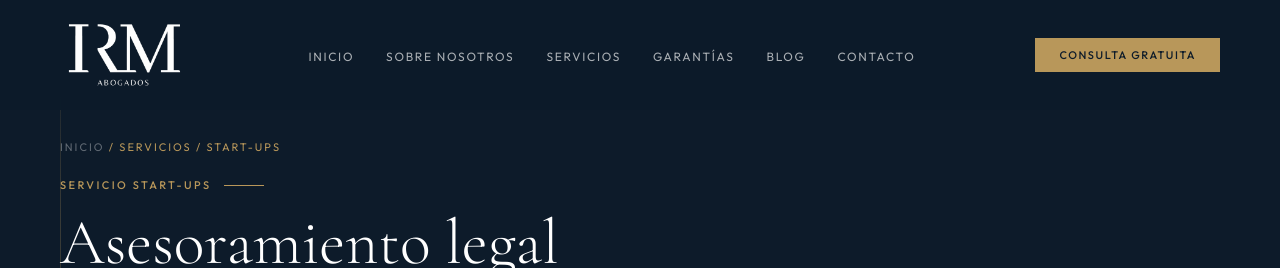
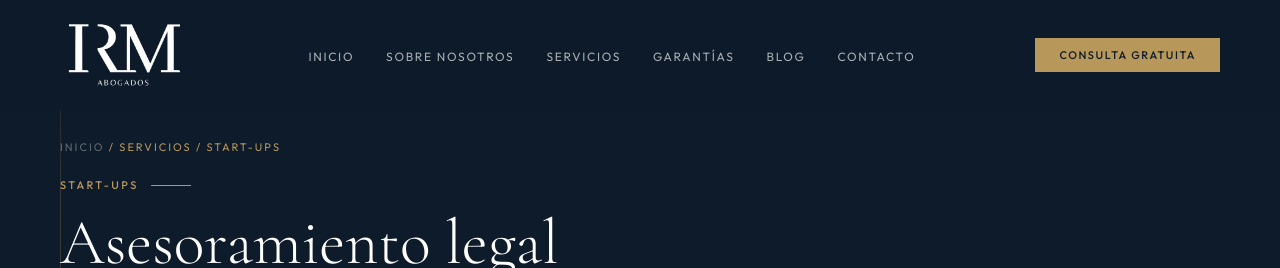
Before and after one commit to Ivanrm01/IRM-Abogados, a Next.js app: page /asesoramiento-start-ups in a window 1280 px wide. Shown: the top 268 px of the page. Built offline with nearby package versions, Linux system fonts and the light colour scheme.

Commit message:
Update page.jsx

```diff
--- a/app/asesoramiento-start-ups/page.jsx
+++ b/app/asesoramiento-start-ups/page.jsx
@@ -38,7 +38,7 @@ export default function StartupsPage() {
         <div className={styles.heroLine}></div>
         <div className={styles.heroBg}>VC</div>
         <div className={styles.breadcrumb}>Inicio <span>/ Servicios / Start-Ups</span></div>
-        <div className={styles.eyebrow}>Servicio Start-Ups</div>
+        <div className={styles.eyebrow}>Start-Ups</div>
         <h1 className={styles.heroTitle}>Asesoramiento legal<br />y fiscal para<br /><em>nuevas empresas</em></h1>
         <p className={styles.heroDesc}>Acompañamos a emprendedores y startups desde la idea hasta la ronda de inversión. Construimos la estructura legal y fiscal que tu empresa necesita para crecer de forma sólida, atraer capital y escalar sin riesgos legales.</p>
         <div className={styles.heroBtns}>
```
